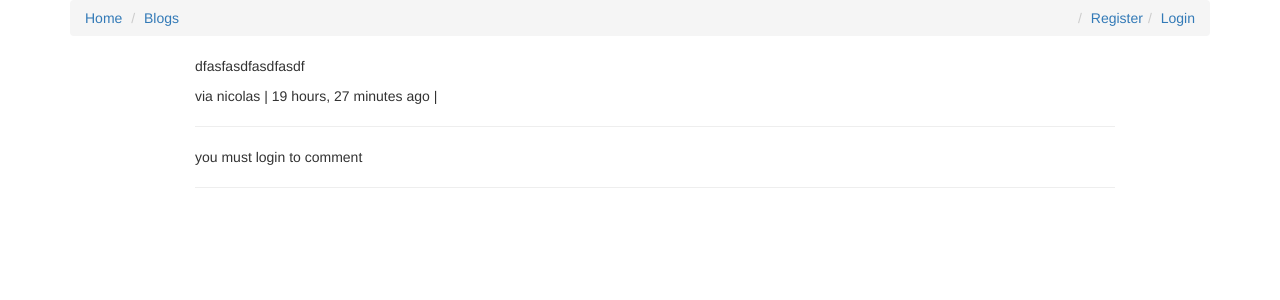
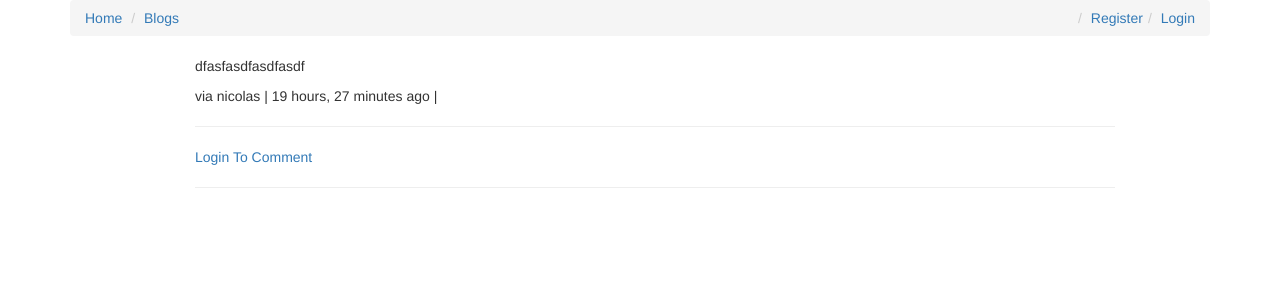
Before and after one commit to elfprincexu/DjangoWebsite, a Django app: page /comments/8/ in a window 1280 px wide. Shown: the top 300 px of the page. Run offline with Django 3.2, Linux system fonts and the light colour scheme; data comes from the database, SQL or seed files in the repository; both versions use the stored data as it was after the commit; some libraries are stand-ins or nearby versions.

Commit message:
fix a buf on the logout login view

```diff
--- a/accounts/views.py
+++ b/accounts/views.py
@@ -68,5 +68,9 @@ def register_view(request):
 
 def logout_view(request):
     logout(request)
+
+    next = request.GET.get("next")
+    if next:
+        return redirect(next)
     #redirect
     return redirect("blogs:blogs_index")
--- a/blogs/templates/blogs/blog_details.html
+++ b/blogs/templates/blogs/blog_details.html
@@ -94,7 +94,6 @@
                             {% endif %}
                         </footer>
                     </blockquote>
-
                     {% endfor %}
 
                     {% if request.user.is_authenticated %}
--- a/comments/templates/comments/comments_thread.html
+++ b/comments/templates/comments/comments_thread.html
@@ -36,7 +36,7 @@
                         <input type="submit" value="Reply" class="btn btn-default">
                     </form>
                     {% else %}
-                    <p>you must login to comment</p>
+                        <a href="{% url 'accounts:login_view' %}?next={{request.path}}">Login To Comment</a>
                     {% endif %}
 
                 </div>
```
Also changed, not shown: db.sqlite3.
